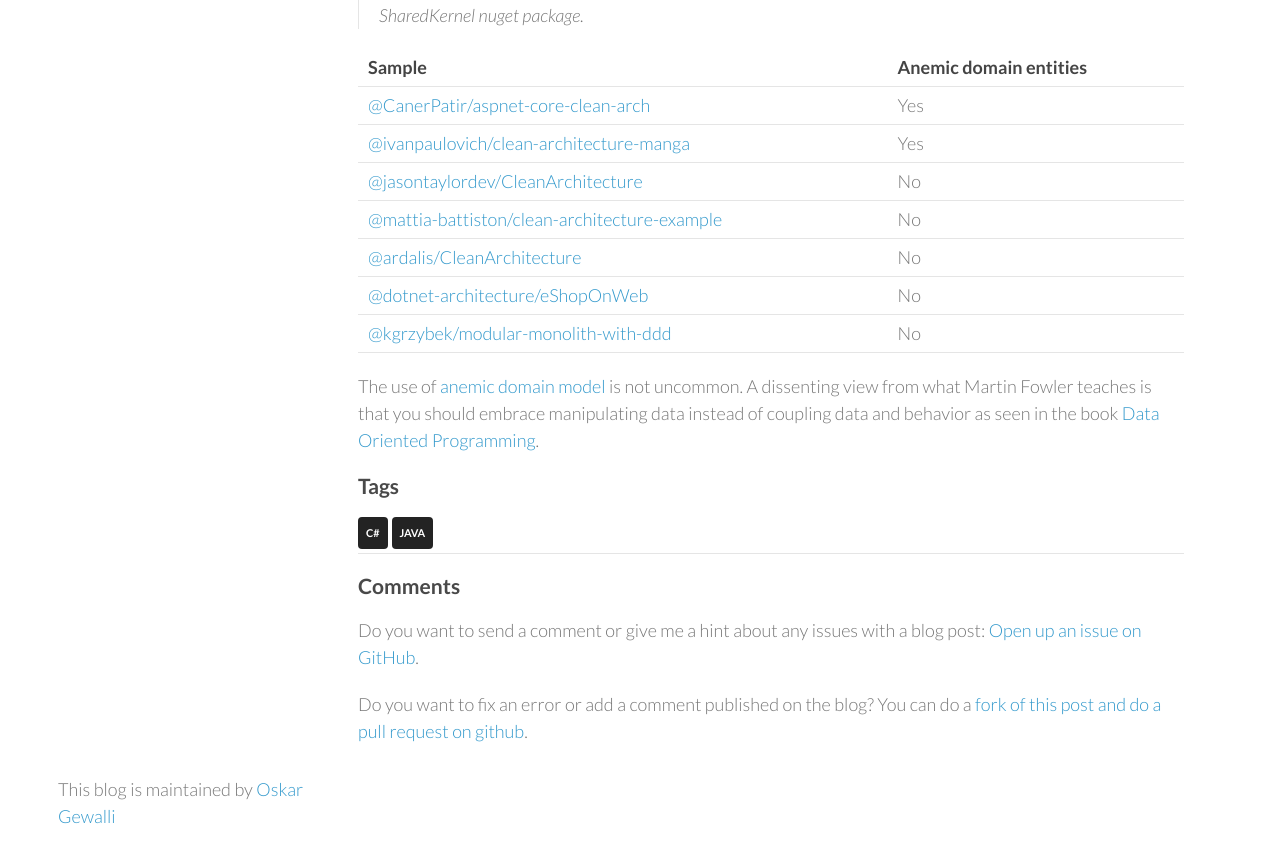
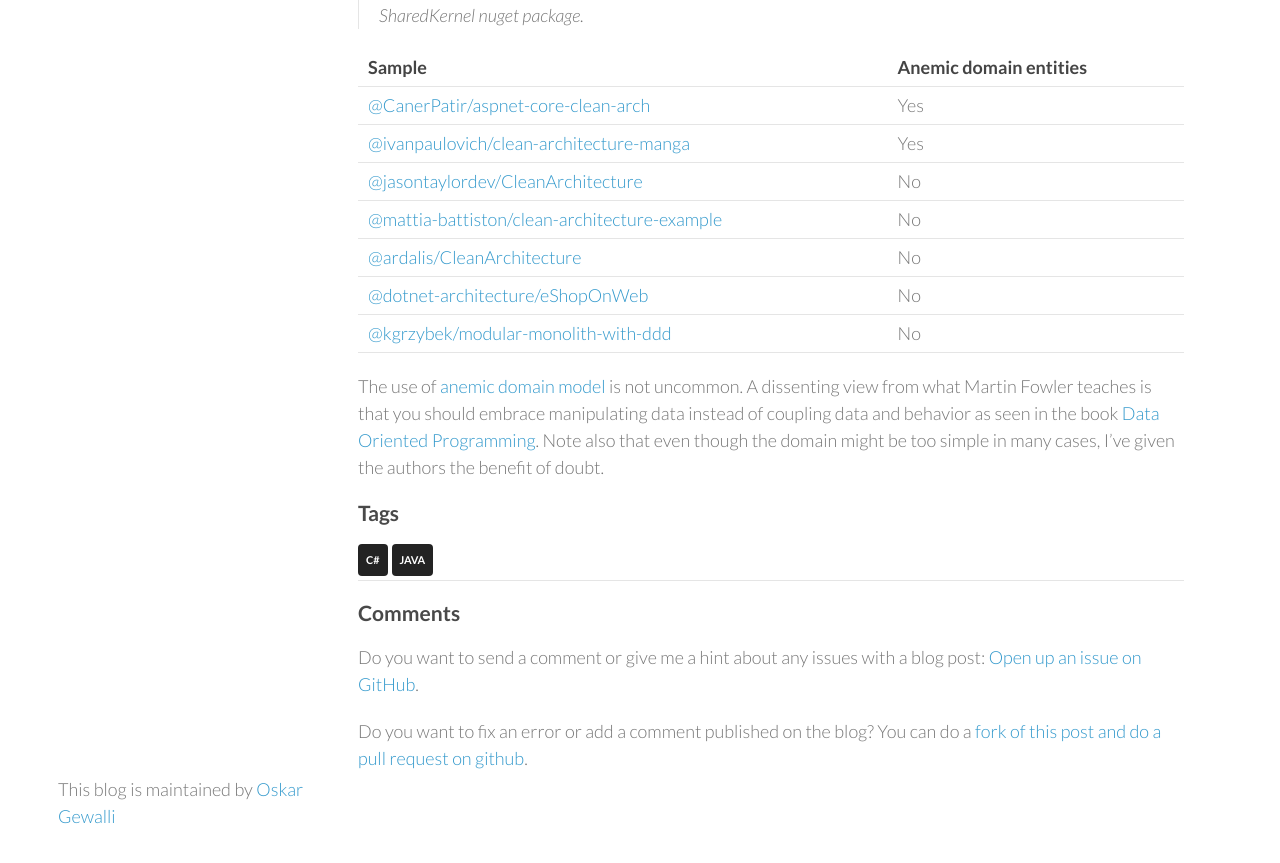
Before and after one commit to wallymathieu/assertfail, a Jekyll site: the page built from _posts/2023-12-02-Clean-Architecture-Comparison.md, in a window 1280 px wide and 900 px high, scrolled down 1711 px. Shown: the top 863 px of the window. Built offline with Jekyll 4.4.1, drawn with Linux system fonts in a browser that asks for light colours; nearby versions of some CDN libraries.

Commit message:
Anemic, benefit of doubt

```diff
--- a/_posts/2023-12-02-Clean-Architecture-Comparison.md
+++ b/_posts/2023-12-02-Clean-Architecture-Comparison.md
@@ -47,4 +47,4 @@ We see that [@jasontylerdev](https://github.com/jasontaylordev) in his sample ma
 | [@dotnet-architecture/eShopOnWeb](https://github.com/dotnet-architecture/eShopOnWeb) | No |
 | [@kgrzybek/modular-monolith-with-ddd](https://github.com/kgrzybek/modular-monolith-with-ddd) | No |
 
-The use of [anemic domain model](https://martinfowler.com/bliki/AnemicDomainModel.html) is not uncommon. A dissenting view from what Martin Fowler teaches is that you should embrace manipulating data instead of coupling data and behavior as seen in the book [Data Oriented Programming](https://www.manning.com/books/data-oriented-programming).
+The use of [anemic domain model](https://martinfowler.com/bliki/AnemicDomainModel.html) is not uncommon. A dissenting view from what Martin Fowler teaches is that you should embrace manipulating data instead of coupling data and behavior as seen in the book [Data Oriented Programming](https://www.manning.com/books/data-oriented-programming). Note also that even though the domain might be too simple in many cases, I've given the authors the benefit of doubt.
```
